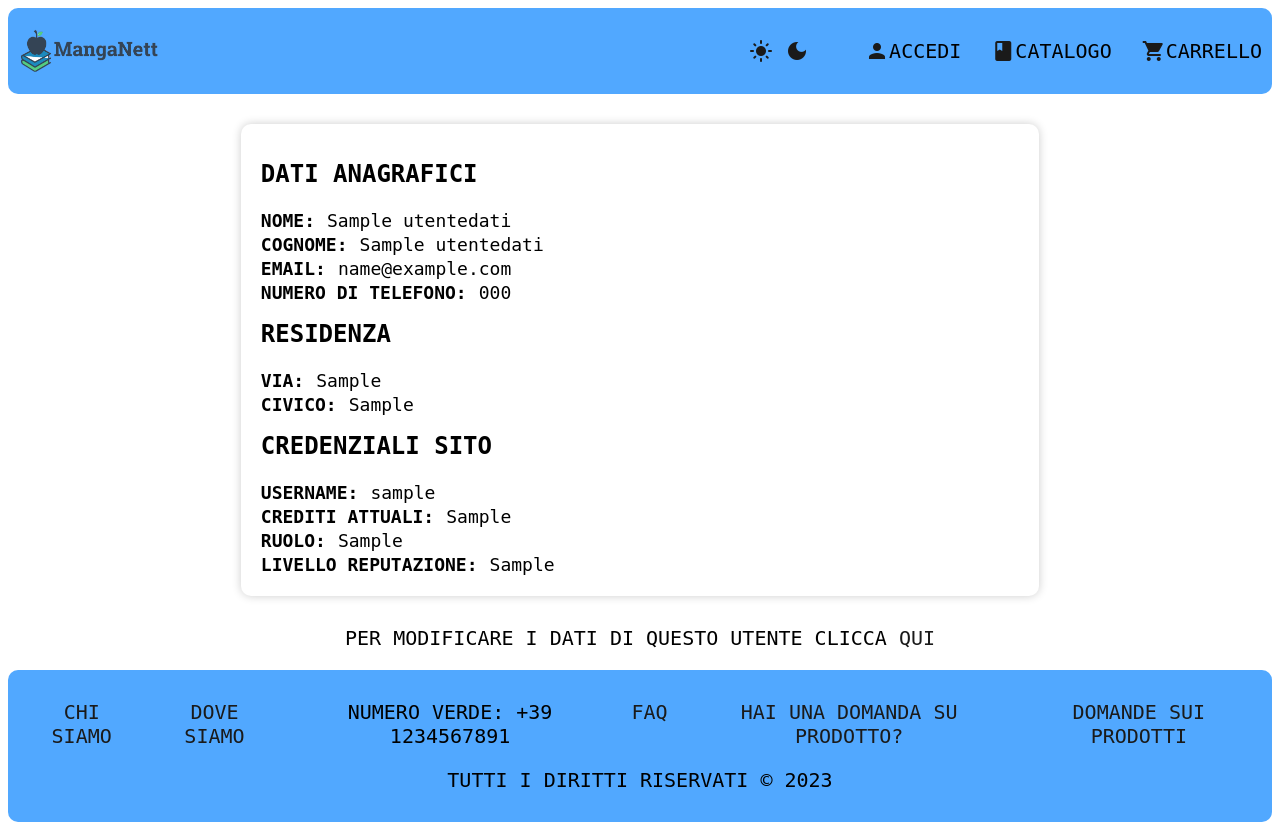
After one commit to Luke-1310/University-Materials, a PHP site: the page made by Tesina/vedi_informazioni.php in a window 1280 px wide. The commit adds this page. Run offline with PHP 8.4, Linux system fonts and the light colour scheme; tables that the repository leaves empty or names only in its code hold one stand-in row (values such as "Sample post").

Commit message:
$_GET as a new method into vedi_informazioni.php

```diff
--- a/Tesina/lista_utenti.php
+++ b/Tesina/lista_utenti.php
@@ -142,10 +142,11 @@ if ($ris) {
 
                 echo "<div class=\"conferma\">";
 
-                            echo "<form action = \"res/PHP/vedi_informazioni.php\" method='POST'>";
+                    //uso il GET
+                    echo "<a href=\"vedi_informazioni.php?nome_utente=" . $row['username'] . "\">";
                     echo "<button name=\"bottone_promuovi\" type=\"submit\">";
                     echo "<i id=\"info\" class=\"material-icons\">info</i></button>";
-                            echo "</form>";
+                    echo "</a>";
 
                 echo "</div>";
 
--- /dev/null
+++ b/Tesina/vedi_informazioni.php
@@ -0,0 +1,147 @@
+<?php
+   session_start();
+
+   require_once('res/PHP/connection.php');
+
+   $connessione = new mysqli($host, $user, $password, $db);
+
+   if(isset($_COOKIE["tema"]) && $_COOKIE["tema"] == "scuro"){
+       echo "<link rel=\"stylesheet\" href=\"res/CSS/external_profilo_dark.css\" type=\"text/css\" />";
+   }
+   else{
+       echo "<link rel=\"stylesheet\" href=\"res/CSS/external_profilo.css\" type=\"text/css\" />";
+   }
+?>
+<?php
+    echo "<?xml version=\"1.0\" encoding=\"UTF-8\" ?>";
+?>
+<!DOCTYPE html PUBLIC "-//W3C//DTD XHTML 1.0 Strict//EN"
+     "http://www.w3.org/TR/xhtml1/DTD/xhtml1-strict.dtd">
+
+<html xmlns="http://www.w3.org/1999/xhtml" xml:lang="en" lang="en">
+<link href="https://fonts.googleapis.com/icon?family=Material+Icons" rel="stylesheet">
+
+<!-- titolo della scheda -->
+<head>
+    <title>Vedi informazioni utente</title>
+</head>
+
+<?php
+    $pagina_corrente = "vedi_informazioni";
+    include('res/PHP/navbar.php')
+?>
+
+<body>
+
+<?php
+
+if (isset($_GET['nome_utente'])) {
+
+    $nick_utente = $_GET['nome_utente'];
+}
+
+//metto il nick utente dentro una variabile di sessione perché se cambio il tema nella pagina delle info mi da errore (giustamente)
+if (!empty($nick_utente)) {
+    $_SESSION['nome_utente'] = $nick_utente;
+}
+
+//mi prendo i valori da stampare tramite l'username, il quale è univoco
+$query = "SELECT ud.* FROM utenteDati ud INNER JOIN utenteMangaNett umn ON ud.id = umn.id WHERE umn.username = '{$_SESSION['nome_utente']}'";
+
+$result = $connessione->query($query);
+
+if ($result->num_rows > 0) {
+
+    $row = $result->fetch_assoc();
+
+    // Ora puoi utilizzare i dati ottenuti da $row
+    $nome = $row['nome'];
+    $cognome = $row['cognome'];
+    $password = $row['password'];
+    $email = $row['email'];
+    $via_di_residenza = $row['via_di_residenza'];
+    $civico = $row['civico'];
+    $numero_di_telefono = $row['numero_di_telefono'];
+}
+
+
+$query_mangaNett = "SELECT um.* FROM utenteMangaNett um INNER JOIN utenteDati ud ON ud.id = um.id WHERE um.username = '{$_SESSION['nome_utente']}'";
+
+$result_mangaNett = $connessione->query($query_mangaNett);
+
+if ($result_mangaNett->num_rows > 0) {
+
+    $row_mangaNett = $result_mangaNett->fetch_assoc();
+
+    $crediti = $row_mangaNett['crediti'];
+    $ruolo = $row_mangaNett['ruolo'];
+    $reputaizone = $row_mangaNett['reputazione'];
+
+}
+
+?>
+
+<div class="container">
+
+    <h1>DATI ANAGRAFICI</h1>
+    <div class="info-field">
+        <span class="field-label">NOME:</span>
+        <span class="field-value"><?php echo $nome;?></span>
+    </div>
+
+    <div class="info-field">
+        <span class="field-label">COGNOME:</span>
+        <span class="field-value"><?php echo $cognome;?></span>
+    </div>
+
+    <div class="info-field">
+        <span class="field-label">EMAIL:</span>
+        <span class="field-value"><?php echo $email;?></span>
+    </div>
+
+    <div class="info-field">
+        <span class="field-label">NUMERO DI TELEFONO:</span>
+        <span class="field-value"><?php echo $numero_di_telefono;?></span>
+    </div>
+
+    <h1>RESIDENZA</h1>
+    <div class="info-field">
+        <span class="field-label">VIA:</span>
+        <span class="field-value"><?php echo $via_di_residenza;?></span>
+    </div>
+
+    <div class="info-field">
+        <span class="field-label">CIVICO:</span>
+        <span class="field-value"><?php echo $civico;?></span>
+    </div>
+
+    <h1>CREDENZIALI SITO</h1>
+    <div class="info-field">
+        <span class="field-label">USERNAME:</span>
+        <span class="field-value"><?php echo $_SESSION['nome_utente'];?></span>
+    </div>
+
+    <div class="info-field">
+        <span class="field-label">CREDITI ATTUALI:</span>
+        <span class="field-value"><?php echo $crediti;?></span>
+    </div>
+
+    <div class="info-field">
+        <span class="field-label">RUOLO:</span>
+        <span class="field-value"><?php echo $ruolo;?></span>
+    </div>
+
+    <div class="info-field">
+        <span class="field-label">LIVELLO REPUTAZIONE:</span>
+        <span class="field-value"><?php echo $reputaizone;?></span>
+    </div>
+
+</div>
+
+<p id="modifica_dati">PER MODIFICARE I DATI DI QUESTO UTENTE CLICCA <a href="modifica_profilo.php">QUI</a></p>
+
+</body>
+
+<?php include('res/PHP/footer.php')?>
+
+</html>
```
Lines whose indentation alone changed are shown as unchanged.
